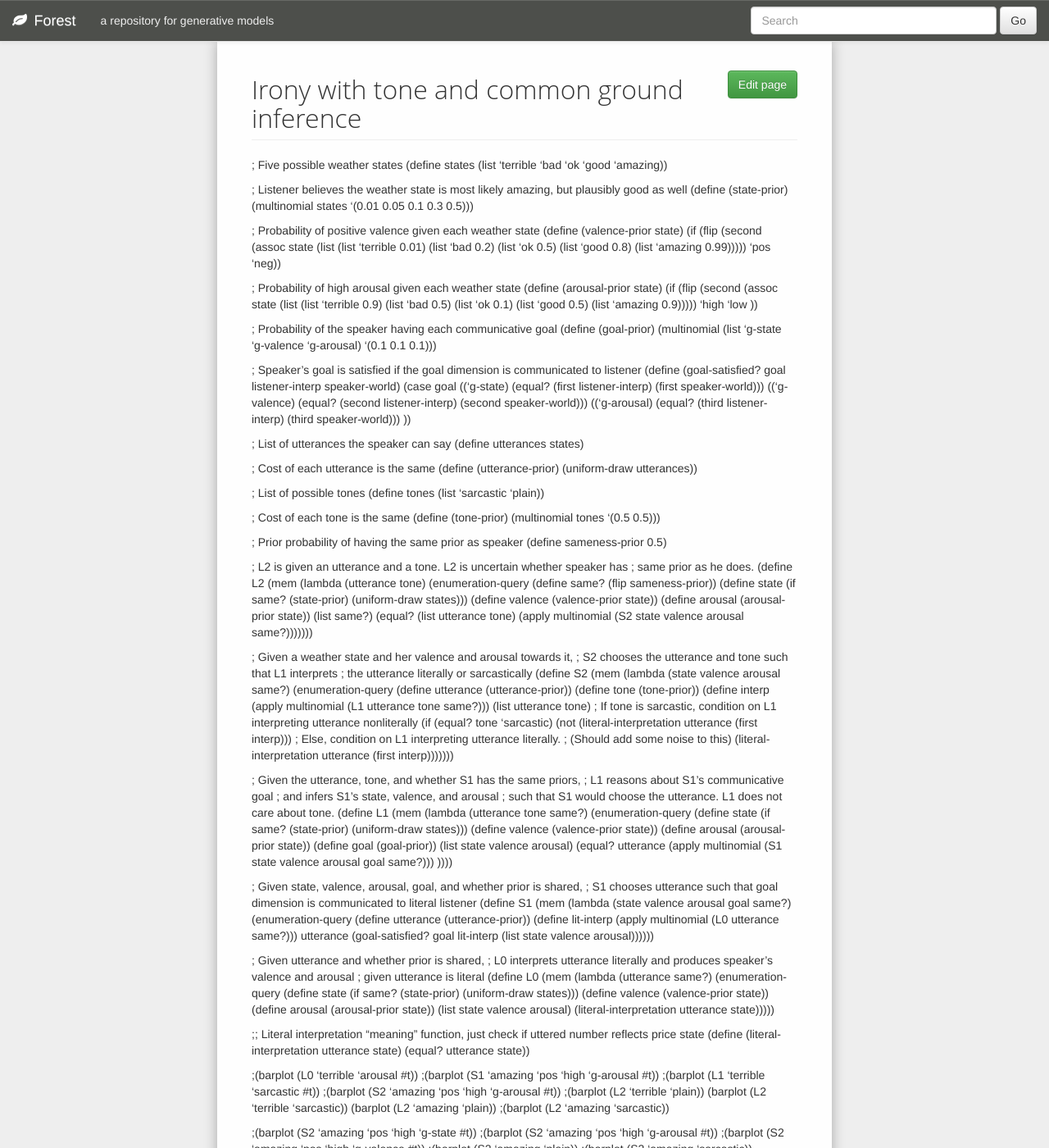
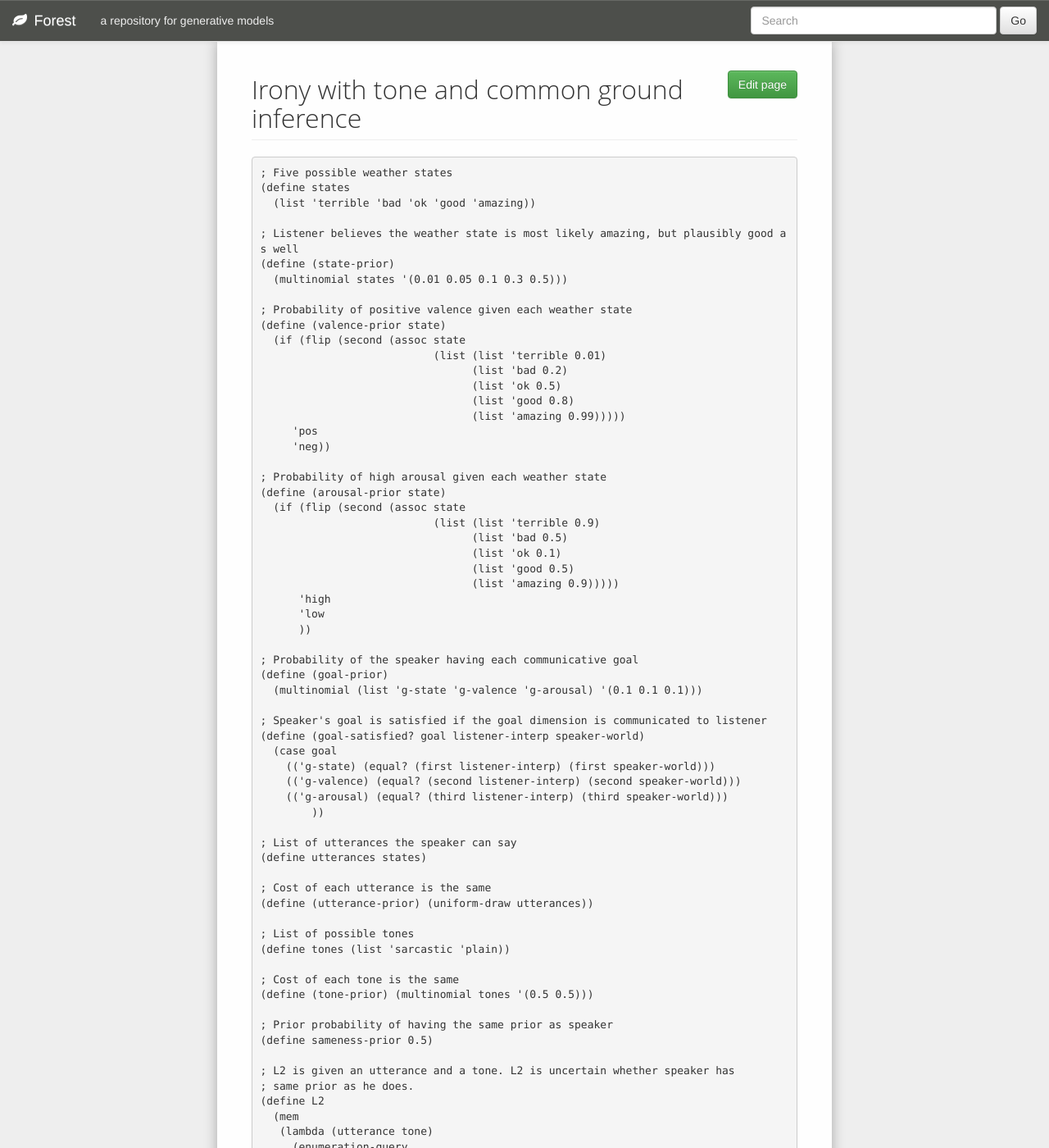
Before and after one commit to forestdb/forestdb.org, a Jekyll site: the page built from models/spokenIrony.md, in a window 1280 px wide and 1400 px high. Shown: the whole window at 82% size. Built offline with Jekyll 4.4.1, drawn with Linux system fonts in a browser that asks for light colours; nearby versions of some CDN libraries; some of the changed text lies outside the part shown.

Commit message:
Update spokenIrony.md

```diff
--- a/models/spokenIrony.md
+++ b/models/spokenIrony.md
@@ -4,6 +4,7 @@ title: Irony with tone and common ground inference
 model-language: chuch
 ---
 
+~~~
 ; Five possible weather states
 (define states
   (list 'terrible 'bad 'ok 'good 'amazing))
@@ -142,19 +143,6 @@ model-language: chuch
 (define (literal-interpretation utterance state)
   (equal? utterance state))
 
-
-
-;(barplot (L0 'terrible 'arousal #t))
-;(barplot (S1 'amazing 'pos 'high 'g-arousal #t))
-;(barplot (L1 'terrible 'sarcastic #t))
-;(barplot (S2 'amazing 'pos 'high 'g-arousal #t))
-;(barplot (L2 'terrible 'plain))
 (barplot (L2 'terrible 'sarcastic))
 (barplot (L2 'amazing 'plain))
-;(barplot (L2 'amazing 'sarcastic))
-
-;(barplot (S2 'amazing 'pos 'high 'g-state #t))
-;(barplot (S2 'amazing 'pos 'high 'g-arousal #t))
-;(barplot (S2 'amazing 'pos 'high 'g-valence #t))
-;(barplot (S2 'amazing 'plain))
-;(barplot (S2 'amazing 'sarcastic))
+~~~
```
